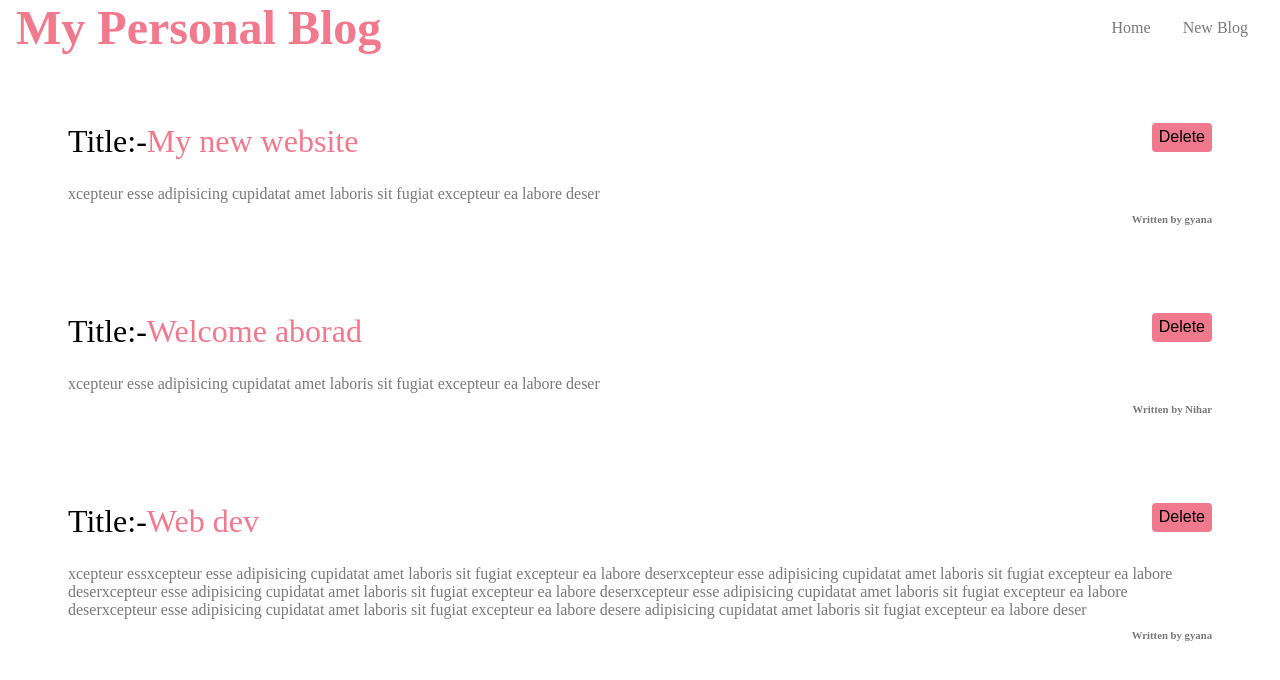
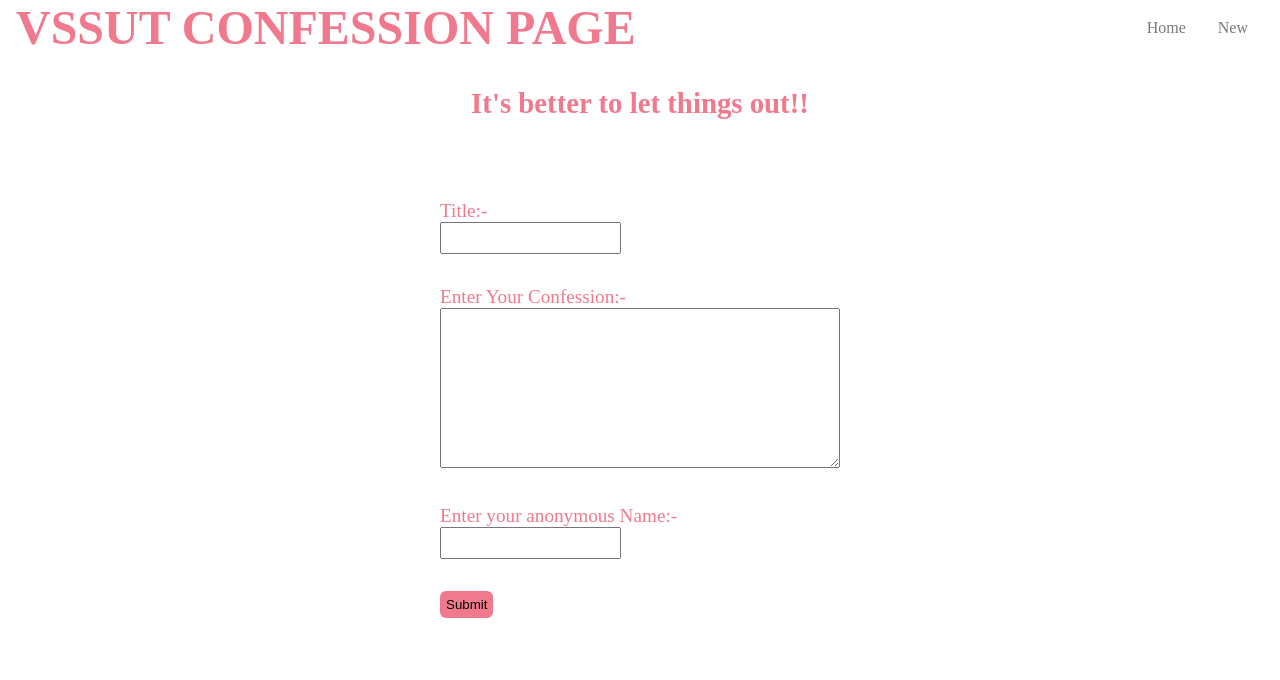
Before and after one commit to Meditatingpanda/to-do-react, a React (Create React App) app in the folder blog-post/: page /create in a window 1280 px wide. Shown: the top 680 px of the page. Built offline with nearby package versions, Linux system fonts and the light colour scheme.

Commit message:
fuck off

```diff
--- a/blog-post/package.json
+++ b/blog-post/package.json
@@ -6,10 +6,12 @@
     "@testing-library/jest-dom": "^5.16.1",
     "@testing-library/react": "^11.2.7",
     "@testing-library/user-event": "^12.8.3",
+    "firebase": "^8.3.1",
     "node-sass": "^6.0.1",
     "react": "^17.0.2",
     "react-dom": "^17.0.2",
     "react-icons": "^4.3.1",
+    "react-router-dom": "^6.1.1",
     "react-scripts": "4.0.3",
     "web-vitals": "^1.1.2"
   },
--- a/blog-post/src/App.js
+++ b/blog-post/src/App.js
@@ -1,13 +1,21 @@
 import Navbar from './navbar';
 import Home from './Home';
+import {BrowserRouter as Router,Route, Routes } from 'react-router-dom';
+import CreateBlog from './Create';
 function App() {
   return (
+    <Router>
     <div className="App">
       <div className="content">
         <Navbar/>
-        <Home/>
+        <Routes>
+        <Route exact path='/' element={<Home/>} />
+        <Route exact path='/create' element={<CreateBlog/>} />
+       </Routes>
+
       </div>
     </div>
+    </Router>
   );
 }
 
--- /dev/null
+++ b/blog-post/src/Create.js
@@ -0,0 +1,75 @@
+import { useState } from "react";
+import firebase from "firebase";
+import { db } from "./firebase_config";
+
+
+
+const CreateBlog = () => {
+  const [title,setTitle]=useState('');
+  const [body,setBody]=useState('');
+  const [author,setAuthor]=useState('');
+  const submitvalue=(e)=>{
+        e.preventDefault();
+        db.collection('confessionpage').add(
+          {
+            title:title,
+            body:body,
+            author:author
+          }
+        )
+
+  }
+    return (
+        <div className="createNew">
+            <h2>It's better to let things out!!</h2>
+            <form action="">
+                <div className="form-preview">
+                <div className="t1">
+                <label>Title:-</label>
+                <br />
+              <input className="t1-title" type="text"
+                required
+
+                onChange={(e)=>{
+                  setTitle(e.target.value);
+                  console.log(title);
+                }}
+              />
+                </div>
+              <div className="t2">
+              <label>Enter Your Confession:-</label>
+              <br />
+              <textarea  required
+
+              onChange={(e)=>{
+                setBody(e.target.value);
+                console.log(body);
+               }}
+
+              >
+              </textarea>
+              </div>
+              <div className="t3">
+              <label >Enter your anonymous Name:-</label>
+              <br />
+              <input type="text" required
+
+                onChange={(e)=>{
+                  setAuthor(e.target.value);
+                  console.log(author);
+                }}
+
+              />
+              <br />
+              <button className="btn" type="submit" onClick={submitvalue}>Submit</button>
+              </div>
+              </div>
+
+
+
+            </form>
+        </div>
+    );
+}
+
+export default CreateBlog;
--- a/blog-post/src/Home.js
+++ b/blog-post/src/Home.js
@@ -1,41 +1,36 @@
 import { useState,useEffect } from "react";
 import Blogcontent from "./listComponent";
+import firebase from "firebase";
+import { db } from "./firebase_config";
 const Home = () => {
-  let [blog, setBlog] = useState([
-    {
-      title: "My new website",
-      author:'gyana',
-      body: "xcepteur esse adipisicing cupidatat amet laboris sit fugiat excepteur ea labore deser",
-      id: 1
-    },
-    {
-      title: "Welcome aborad",
-      author:'Nihar',
-      body: "xcepteur esse adipisicing cupidatat amet laboris sit fugiat excepteur ea labore deser",
-      id: 2
-    },
-    {
-      title: "Web dev ",
-
-      author:'gyana',
-      body: "xcepteur essxcepteur esse adipisicing cupidatat amet laboris sit fugiat excepteur ea labore deserxcepteur esse adipisicing cupidatat amet laboris sit fugiat excepteur ea labore deserxcepteur esse adipisicing cupidatat amet laboris sit fugiat excepteur ea labore deserxcepteur esse adipisicing cupidatat amet laboris sit fugiat excepteur ea labore deserxcepteur esse adipisicing cupidatat amet laboris sit fugiat excepteur ea labore desere adipisicing cupidatat amet laboris sit fugiat excepteur ea labore deser",
-      id: 3
-    },
-  ]);
-
+  let [blog, setBlog] = useState([]);
+  const [isPending,setIsPending]=useState(true);
+  const [errorShow,SetError]=useState(null);
   const handleDelete=(key)=>{
       let newBlog=blog.filter((temp)=>temp.id!==key);
       console.log(newBlog);
       setBlog(newBlog);
   }
   useEffect(()=>{
-      console.log('dom rendered');
-  });
-  return <div className="home">
-      {
-         <Blogcontent blog={blog} handleDelete={handleDelete}/>
-      }
-  </div>;
-};
+       db.collection("confessionpage").onSnapshot((query)=>{
+          setBlog( query.docs.map((doc)=>({
+            id:doc.id,
+            title:doc.data().title,
+            author:doc.data().author,
+            body:doc.data().body
+        })))
+       })
+
+  },[]);
+
+  return ( <div className="home">
+
+
+        <Blogcontent blog={blog} />
+
+
+   </div>
+  )
+    };
 
 export default Home;
--- /dev/null
+++ b/blog-post/src/firebase_config.js
@@ -0,0 +1,16 @@
+import firebase from 'firebase';
+
+const firebaseConfig = {
+    apiKey: "AIzaSyD6TmltsJNDWc2iNYdsWfXoT-ObPX4w3gM",
+    authDomain: "vssut-confession-page.firebaseapp.com",
+    projectId: "vssut-confession-page",
+    storageBucket: "vssut-confession-page.appspot.com",
+    messagingSenderId: "847736250518",
+    appId: "1:847736250518:web:4ee7a6cdabe11d30ca22b7",
+    measurementId: "G-875M1WZD0Z"
+  };
+  firebase.initializeApp(firebaseConfig);
+
+const db = firebase.firestore();
+
+export { db };
--- a/blog-post/src/index.scss
+++ b/blog-post/src/index.scss
@@ -2,6 +2,7 @@
     margin: 0;
     padding: 0;
     box-sizing: border-box;
+   // background-color: black;
 }
 $primary-col: rgb(240, 121, 141);
 $secondary-col:rgb(122, 121, 121);
@@ -35,6 +36,7 @@ $secondary-col:rgb(122, 121, 121);
     .content-box{
         margin: 3rem;
        // border: 2px solid black;
+       box-shadow: 1px 3px 5px rgba(0,0,0,0.1);
        position: relative;
        padding: 20px;
        .deleteBox{
@@ -73,10 +75,15 @@ $secondary-col:rgb(122, 121, 121);
             text-align: right;
         }
     }
-    .content-box:hover{
-        box-shadow: 1px 3px 5px rgba(0,0,0,0.1);
-    }
+    // .content-box:hover{
+    //     box-shadow: 1px 3px 5px rgba(0,0,0,0.1);
+    // }
     //border: 1px solid black;
+  .loader{
+      display: flex;
+      justify-content: center;
+      font-size: 1.9rem;
+  }
 }
 @media (max-width: 768px) {
    html{
@@ -105,3 +112,50 @@ $secondary-col:rgb(122, 121, 121);
         box-shadow: 1px 3px 5px rgba(0,0,0,0.1);
        }
  }
+
+ //styling for the form section
+ .createNew{
+     width: 85%;
+    margin: auto;
+    //  display: flex;
+    //  justify-content: center;
+    //  align-items:flex-start;
+    font-size: 1.2rem;
+    color: $primary-col;
+
+     h2{
+         text-align: center;
+     }
+     form{
+         margin-top: 5rem;
+         display: flex;
+         justify-content: center;
+         margin: auto;
+         padding-top: 5rem;
+
+         button{
+             color: black;
+             background-color: $primary-col;
+             border: none;
+             padding: 6px;
+             border-radius: 6px;
+         }
+         .btn:hover{
+            background-color: rgb(73, 70, 70);
+            transition: 0.7s;
+            color: $primary-col;
+      }
+       textarea{
+           height: 10rem;
+           width: 25rem;
+           margin-bottom: 2rem;
+       }
+     input{
+         margin-bottom: 2rem;
+         height: 2rem;
+     }
+     }
+     form>div{
+         margin: auto;
+     }
+ }
--- a/blog-post/src/listComponent.js
+++ b/blog-post/src/listComponent.js
@@ -1,8 +1,4 @@
-const Blogcontent = ({blog,handleDelete}) => {
-    //const blog=props.blog;
-    //console.log(blog);
-
-
+const Blogcontent = ({blog}) => {
 
     return (
         <div className="allBlogs">
@@ -11,7 +7,7 @@ const Blogcontent = ({blog,handleDelete}) => {
                 return  <div className="content-box" key={key.id}>
                        <div className="deleteBox">
                         <span className="title"><span style={{color:'black'}}>Title:-</span>{key.title}</span>
-                        <button className="btn" onClick={()=>{handleDelete(key.id)}}>Delete</button>
+                        {/* <button className="btn" onClick={()=>{handleDelete(key.id)}}>Delete</button> */}
                        </div>
                       <p className="body">{key.body}</p>
                       <h6>Written by {key.author}</h6>
--- a/blog-post/src/navbar.js
+++ b/blog-post/src/navbar.js
@@ -1,14 +1,12 @@
+import { Link } from "react-router-dom";
 const Navbar = () => {
     return (
        <nav className="navbar">
-        <h1>My Personal Blog</h1>
+        <h1>VSSUT CONFESSION PAGE</h1>
         <div className="links">
-         <a href="/">Home</a>
-         <a href="/create">New Blog</a>
-
+         <Link to="/">Home</Link>
+         <Link  to="/create">New</Link>
         </div>
-
-
        </nav>
      );
 }
```
Also changed, not shown: 1 other file (tests, documents, lock files or other folders).
